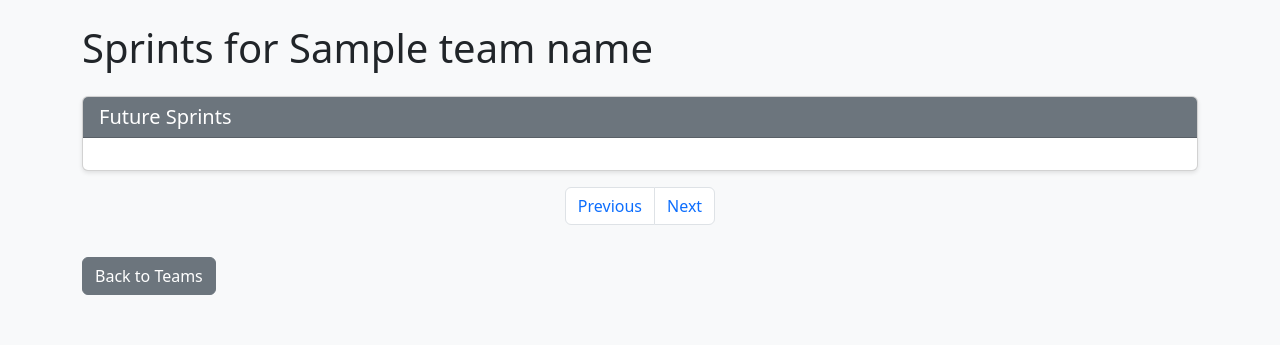
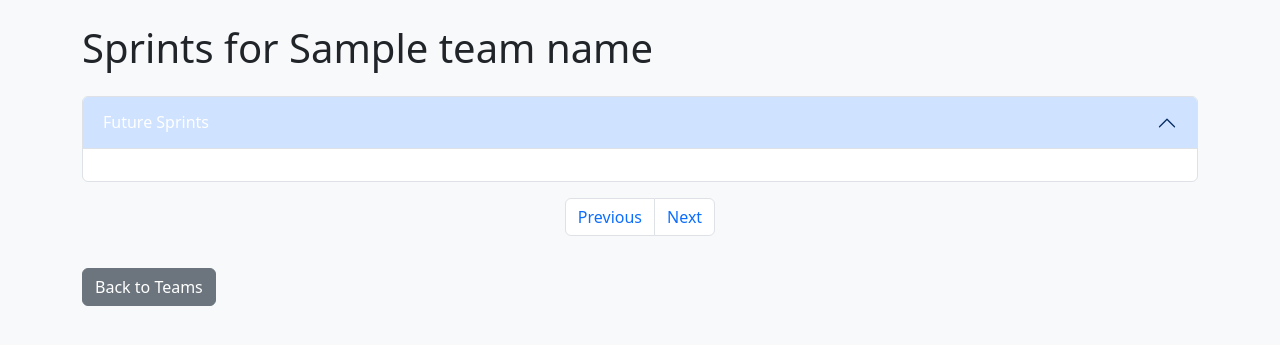
Before and after one commit to gwb1231/jira-sprint-manager, a Flask app: template templates/sprints.html in a window 1280 px wide. Shown: the part 56-401 px from the top of the page. Run offline with Flask 3, Linux system fonts and the light colour scheme; the template is opened without the code that fills it: most values are stand-ins (such as "Sample title", 1, 10 or a date in 2020).

Commit message:
Changed sections to accordions that are open by default.

```diff
--- a/app.py
+++ b/app.py
@@ -43,7 +43,6 @@ def teams():
             board_id = request.form['board_id']
             teams[team_name] = int(board_id)
             save_teams(teams)
-            # Reload teams after saving to ensure latest data
             teams = load_teams()
         elif 'delete_team' in request.form:
             team_name = request.form['team_name']
@@ -51,7 +50,6 @@ def teams():
                 del teams[team_name]
                 save_teams(teams)
 
-    # Populate board names after POST or on GET
     for team, board_id in teams.items():
         if board_id:
             if isinstance(jira, MockJiraClient):
@@ -89,7 +87,23 @@ def sprints(team_name):
 
     start_at = int(request.args.get('start_at', 0))
     sprints_data = jira.get_sprints(board_id, start_at=start_at)
-    return render_template('sprints.html', team_name=team_name, sprints=sprints_data["values"],
+    # Enrich sprints with properties
+    enriched_sprints = []
+    for sprint in sprints_data["values"]:
+        sprint_props = {}
+        if isinstance(jira, MockJiraClient):
+            all_props = jira.properties.get(sprint["id"], {})
+            sprint_props = {k: v for k, v in all_props.items()}
+        else:
+            # For real JIRA, we'd need to fetch all properties (not implemented here)
+            for key in ["Planned", "Capacity"]:  # Example keys for real API
+                value = jira.get_sprint_property(sprint["id"], key)
+                if value is not None:
+                    sprint_props[key] = value
+        sprint["properties"] = sprint_props
+        enriched_sprints.append(sprint)
+
+    return render_template('sprints.html', team_name=team_name, sprints=enriched_sprints,
                            start_at=start_at, total_sprints=sprints_data["total"])
 
 
--- a/templates/sprints.html
+++ b/templates/sprints.html
@@ -3,14 +3,25 @@
 {% block content %}
     <h1 class="mb-4">Sprints for {{ team_name }}</h1>
 
+    <div class="accordion" id="sprintsAccordion">
         <!-- Active Sprint Module -->
         {% set active_sprint = sprints|selectattr("state", "equalto", "active")|first %}
         {% if active_sprint %}
-        <div class="card mb-4">
-            <div class="card-header bg-dark-green text-white">
-                <h5 class="mb-0">Active Sprint</h5>
-            </div>
+            <div class="accordion-item">
+                <h2 class="accordion-header" id="activeSprintHeading">
+                    <button class="accordion-button bg-dark-green text-white" type="button"
+                            data-bs-toggle="collapse" data-bs-target="#activeSprintCollapse"
+                            aria-expanded="true" aria-controls="activeSprintCollapse">
+                        Active Sprint
+                    </button>
+                </h2>
+                <div id="activeSprintCollapse" class="accordion-collapse collapse show"
+                     aria-labelledby="activeSprintHeading" data-bs-parent="#sprintsAccordion">
+                    <div class="accordion-body">
+                        <div class="card mb-0 border-0">
                             <div class="card-body">
+                                <div class="d-flex justify-content-between">
+                                    <div>
                                         <h5 class="card-title">{{ active_sprint.name }}</h5>
                                         <p class="card-text">Status: {{ active_sprint.state }}</p>
                                         <p class="card-text">Start: {{ active_sprint.startDate|truncate(10, True, '') }}</p>
@@ -18,20 +29,43 @@
                                         <a href="{{ url_for('properties', team_name=team_name, sprint_id=active_sprint.id) }}"
                                            class="btn btn-outline-primary">Manage Properties</a>
                                     </div>
+                                    <div class="text-end">
+                                        <h6>Properties</h6>
+                                        {% if active_sprint.properties %}
+                                            {% for key, value in active_sprint.properties.items() %}
+                                                <p class="card-text mb-1"><small>{{ key }}: {{ value }}</small></p>
+                                            {% endfor %}
+                                        {% else %}
+                                            <p class="card-text text-muted"><small>No properties</small></p>
+                                        {% endif %}
+                                    </div>
+                                </div>
+                            </div>
+                        </div>
+                    </div>
+                </div>
             </div>
         {% endif %}
 
         <!-- Future Sprints Module -->
-    <div class="card">
-        <div class="card-header bg-gray text-white">
-            <h5 class="mb-0">Future Sprints</h5>
-        </div>
-        <div class="card-body">
+        <div class="accordion-item">
+            <h2 class="accordion-header" id="futureSprintsHeading">
+                <button class="accordion-button bg-gray text-white" type="button"
+                        data-bs-toggle="collapse" data-bs-target="#futureSprintsCollapse"
+                        aria-expanded="true" aria-controls="futureSprintsCollapse">
+                    Future Sprints
+                </button>
+            </h2>
+            <div id="futureSprintsCollapse" class="accordion-collapse collapse show"
+                 aria-labelledby="futureSprintsHeading" data-bs-parent="#sprintsAccordion">
+                <div class="accordion-body">
                     <div class="row">
                     {% for sprint in sprints|selectattr("state", "equalto", "future") %}
                         <div class="col-md-4 mb-3">
                             <div class="card">
                                 <div class="card-body">
+                                    <div class="d-flex justify-content-between">
+                                        <div>
                                             <h5 class="card-title">{{ sprint.name }}</h5>
                                             <p class="card-text">Status: {{ sprint.state }}</p>
                                             <p class="card-text">Start: {{ sprint.startDate|truncate(10, True, '') }}</p>
@@ -39,9 +73,23 @@
                                             <a href="{{ url_for('properties', team_name=team_name, sprint_id=sprint.id) }}"
                                                class="btn btn-outline-primary">Manage Properties</a>
                                         </div>
+                                        <div class="text-end">
+                                            <h6>Properties</h6>
+                                            {% if sprint.properties %}
+                                                {% for key, value in sprint.properties.items() %}
+                                                    <p class="card-text mb-1"><small>{{ key }}: {{ value }}</small></p>
+                                                {% endfor %}
+                                            {% else %}
+                                                <p class="card-text text-muted"><small>No properties</small></p>
+                                            {% endif %}
+                                        </div>
+                                    </div>
+                                </div>
                             </div>
                         </div>
                     {% endfor %}
+                    </div>
+                </div>
             </div>
         </div>
     </div>
```
Lines whose indentation alone changed are shown as unchanged.
